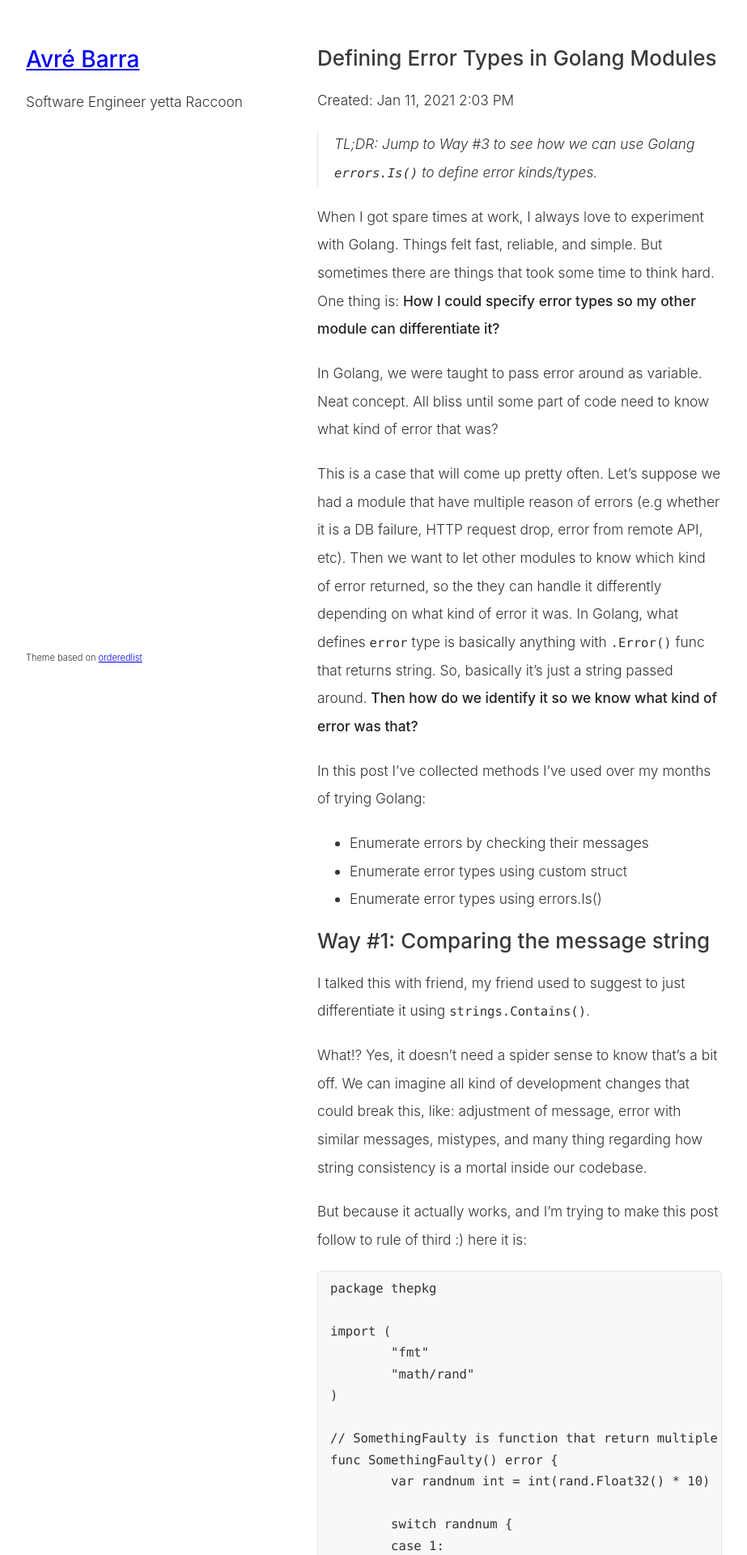
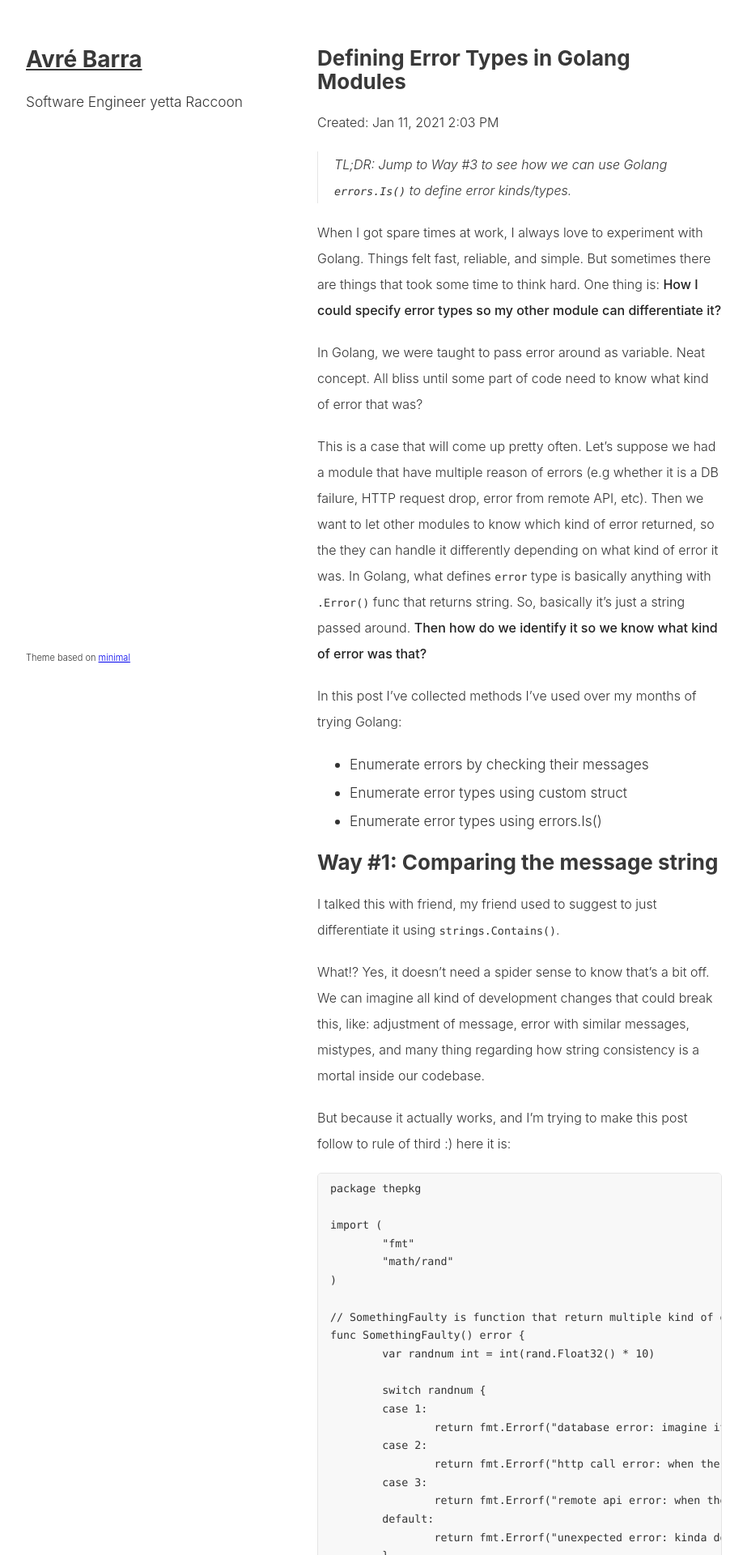
Before and after one commit to avrebarra/avrebarra.github.io, a Jekyll site: the page built from _posts/2021-01-11-defining-error-types-in-golang-modules.md, in a window 1280 px wide. Shown: the top 1920 px of the page at 81% size, without its empty margins (178-1101 px from the left). Built offline with Jekyll 4.4.1, drawn with Linux system fonts in a browser that asks for light colours.

Commit message:
fix: update layout

```diff
--- a/_layouts/base.html
+++ b/_layouts/base.html
@@ -14,7 +14,7 @@
       {{ content }}
     </section>
     <footer>
-      <p><small> Theme based on <a href="https://github.com/orderedlist">orderedlist</a></small></p>
+      <p><small> Theme based on <a href="https://github.com/orderedlist/minimal">minimal</a></small></p>
     </footer>
   </div>
   <script src="{{ site.baseurl }}/scalefix.js"></script>
--- a/_sass/_main.scss
+++ b/_sass/_main.scss
@@ -3,7 +3,17 @@
 }
 
 a.li-title:visited {
-  color:#000;
+  color: #393939;
+}
+
+.li-title {
+    color: #393939;
+    font-weight: 700;
+}
+
+h2 {
+    color: #393939;
+    font-weight: 700;
 }
 
 .posts a:visited {
@@ -17,12 +27,11 @@
 }
 
 .post p {
-  font-size: 13pt;
+  font-size: 12pt;
   line-height: 2em;
-//   font-weight: 300;
 }
 
 code{
-  font-size: .9em;
+  font-size: 10pt;
   line-height: 1.7em;
 }
```
